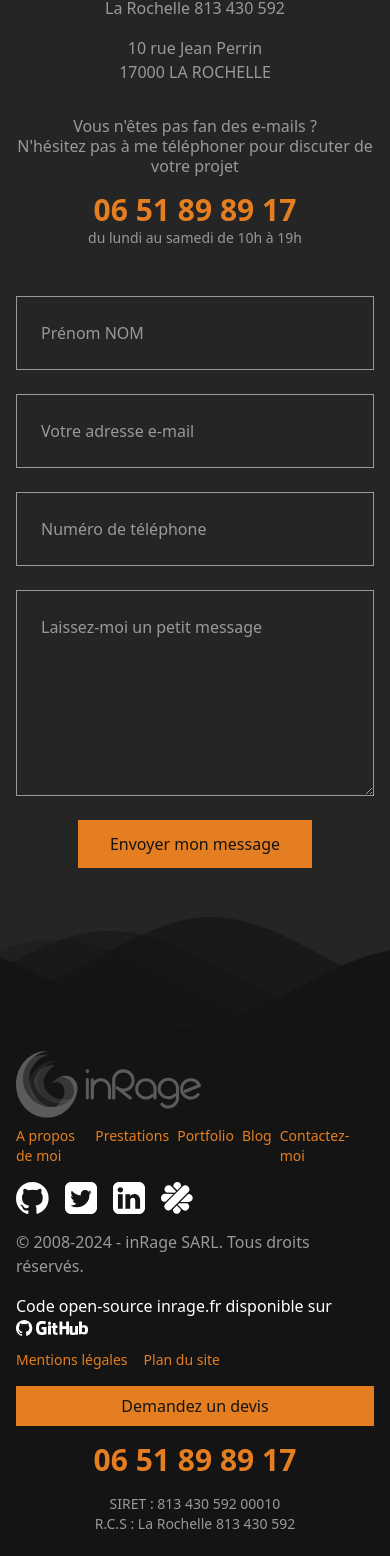
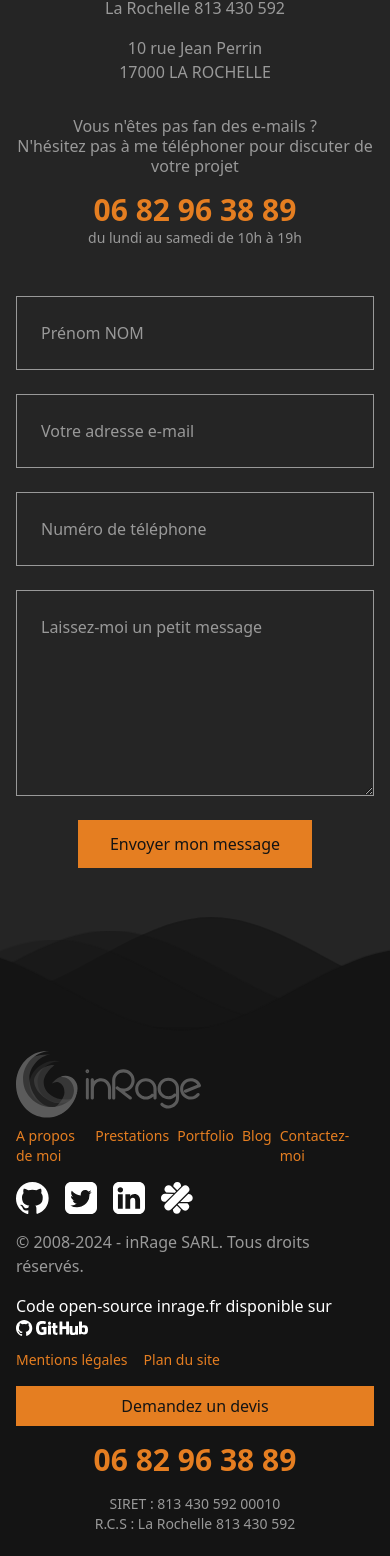
Before and after one commit to akiletour/inrage, a Next.js app: page /contact in a window 390 px wide. Shown: the part 429-1985 px from the top of the page. Built offline with nearby package versions, Linux system fonts and the light colour scheme.

Commit message:
chore: change phone number

```diff
--- a/app/contact/page.tsx
+++ b/app/contact/page.tsx
@@ -5,7 +5,7 @@ import { getCanonicalUrl, RouteLink } from '@/libs/route';
 export const metadata = {
   title: 'Un projet web ? Parlons-en - Contactez-moi - Pascal GAULT',
   description:
-    'Vous avez une idée de projet web et vous souhaitez me consulter pour que l’on puisse y réfléchir ensemble ? N&#039;hésitez pas à me contact au 06 51 89 89 17.',
+    'Vous avez une idée de projet web et vous souhaitez me consulter pour que l’on puisse y réfléchir ensemble ? N&#039;hésitez pas à me contact au 06 82 96 38 89.',
   alternates: {
     canonical: getCanonicalUrl(RouteLink.contact),
   },
@@ -48,7 +48,7 @@ export default function Contact() {
           </p>
 
           <div className='mt-2 text-3xl font-bold text-orange'>
-            06 51 89 89 17
+            06 82 96 38 89
           </div>
           <div className='text-sm'>du lundi au samedi de 10h à 19h</div>
         </div>
--- a/app/layout.tsx
+++ b/app/layout.tsx
@@ -45,7 +45,7 @@ export default function RootLayout({ children }: { children: ReactNode }) {
     },
     contactPoints: [
       {
-        telephone: '+33 (0)6 51 89 89 17',
+        telephone: '+33 (0)6 82 96 38 89',
         contactType: 'Pascal GAULT',
         areaServed: 'FR',
         availableLanguage: 'French',
--- a/app/mentions-legales/page.tsx
+++ b/app/mentions-legales/page.tsx
@@ -28,7 +28,7 @@ export default function Legals() {
           <br />
           Courriel : contact(at)inrage.fr
           <br />
-          Tél : +33 (0)6 51 89 89 17
+          Tél : +33 (0)6 82 96 38 89
           <br />
         </p>
 
--- a/components/layouts/Footer.tsx
+++ b/components/layouts/Footer.tsx
@@ -110,7 +110,7 @@ export default function Footer() {
               <Link href={RouteLink.contact}>Demandez un devis</Link>
             </Button>
             <div className='my-2 text-3xl font-bold text-orange'>
-              06 51 89 89 17
+              06 82 96 38 89
             </div>
             <div className='text-center text-sm md:text-right'>
               SIRET : 813 430 592 00010
--- a/components/layouts/NavPrimary.tsx
+++ b/components/layouts/NavPrimary.tsx
@@ -315,7 +315,7 @@ export default function NavPrimary({ isSticky = false }: Props) {
             </Button>
 
             <div className='block pt-2 text-3xl font-bold text-orange lg:hidden'>
-              06 51 89 89 17
+              06 82 96 38 89
             </div>
             <button
               type='button'
```
